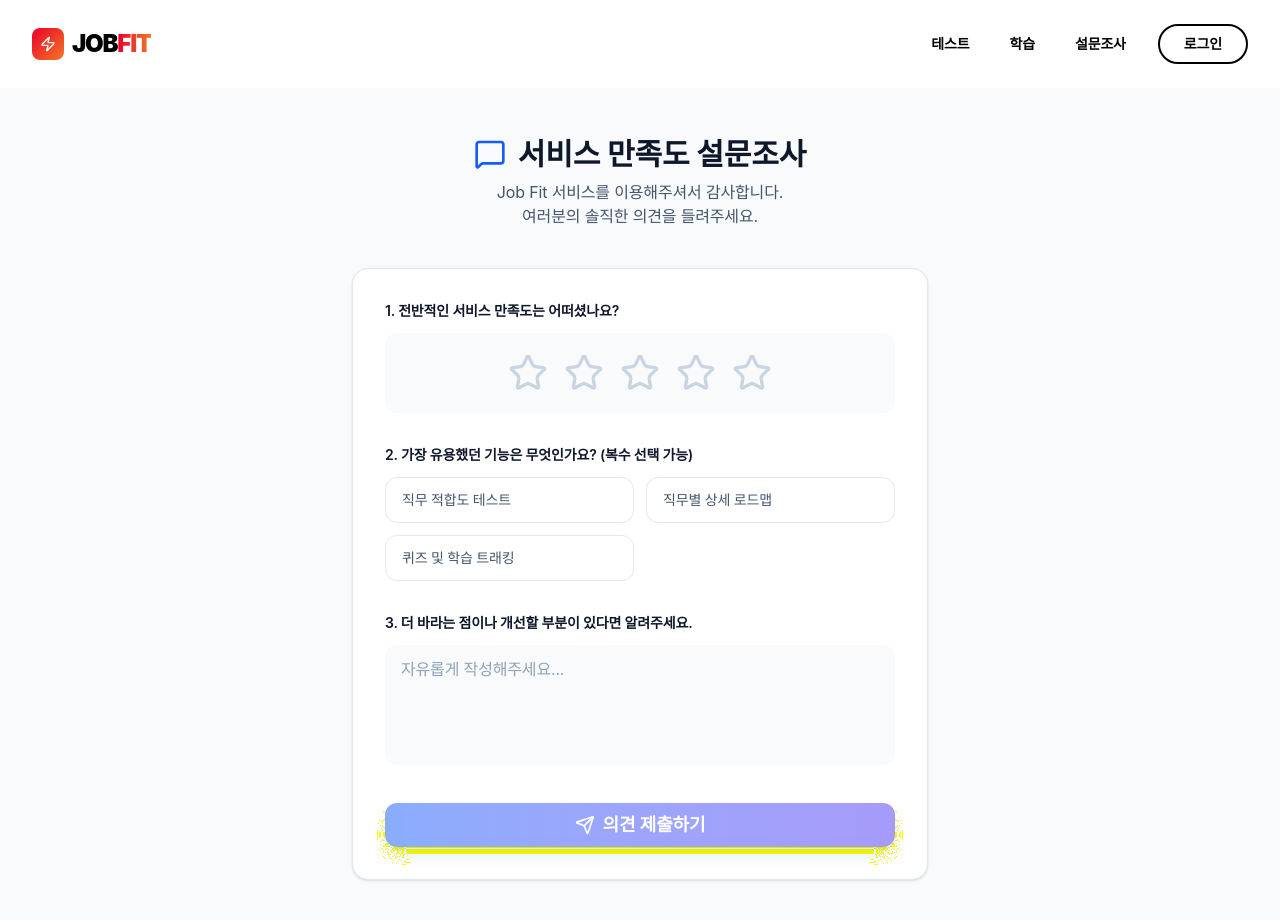
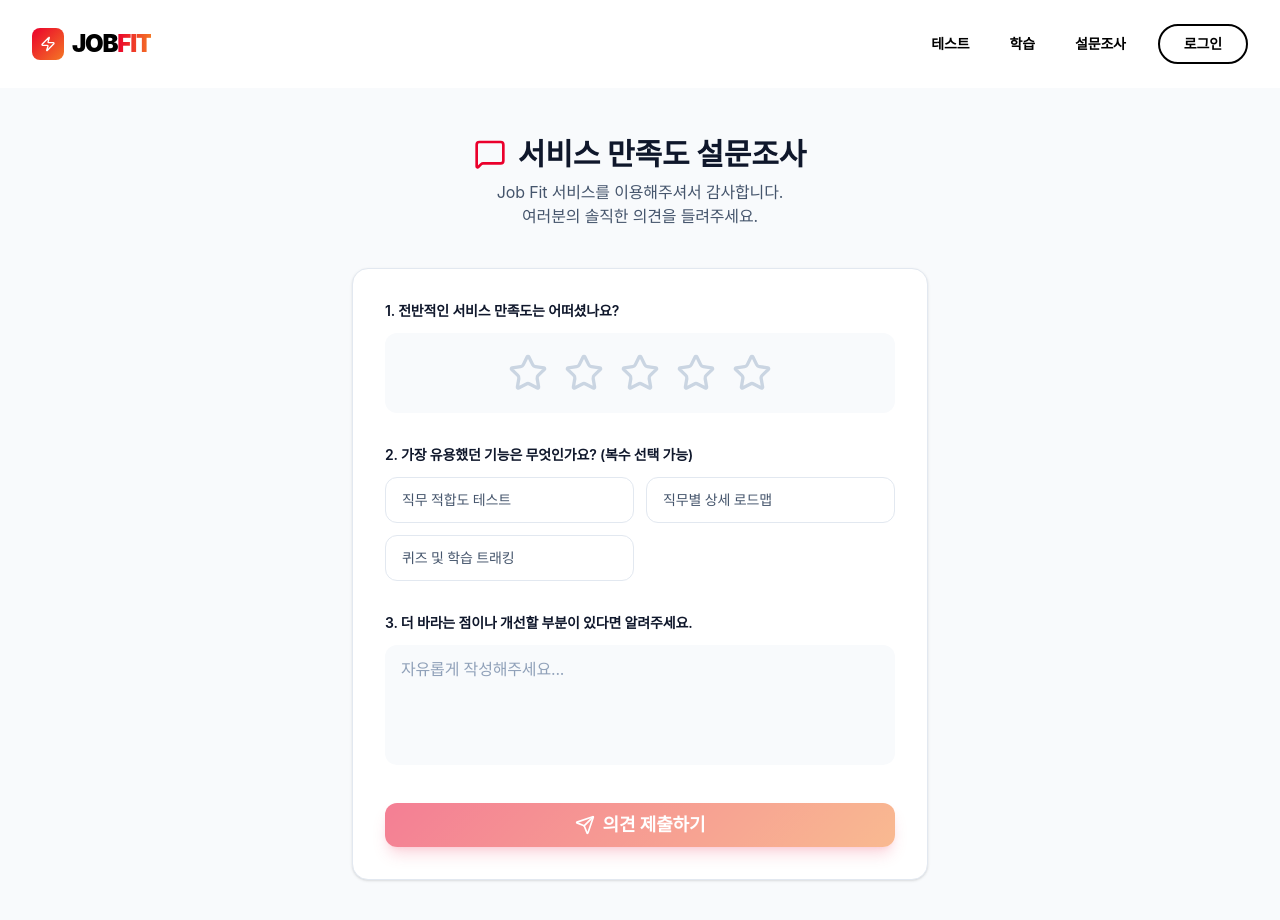
Before and after one commit to job-fit-organization/JobFit, a Next.js app: page /survey in a window 1280 px wide. Shown: the top 920 px of the page. Built offline with nearby package versions, Linux system fonts and the light colour scheme; a web font is replaced by a local one.

Commit message:
survey 색상수정

```diff
--- a/src/app/survey/_components/FeatureSection.tsx
+++ b/src/app/survey/_components/FeatureSection.tsx
@@ -8,7 +8,7 @@ interface FeatureSectionProps {
 
 const STYLE = {
   featureBtn: "px-4 py-3 rounded-xl text-left text-sm font-medium transition-all border",
-  selected: "bg-blue-50 border-blue-500 text-blue-700 shadow-sm",
+  selected: "bg-main-1/5 border-main-1 text-main-1 shadow-sm",
   unselected: "bg-white border-slate-200 text-slate-600 hover:border-slate-300 hover:bg-slate-50",
 };
 
--- a/src/app/survey/_components/RatingSection.tsx
+++ b/src/app/survey/_components/RatingSection.tsx
@@ -33,7 +33,7 @@ const RatingSection = ({ rating, onRate, styles }: RatingSectionProps) => {
               className={cn(
                 STYLE.starIcon,
                 // 색상 변경
-                star <= rating ? "text-yellow-400 fill-yellow-400" : "text-slate-300"
+                star <= rating ? "text-serve-1 fill-serve-1" : "text-slate-300"
               )}
             />
           </button>
--- a/src/app/survey/_components/SuccessView.tsx
+++ b/src/app/survey/_components/SuccessView.tsx
@@ -5,11 +5,11 @@ import { CheckCircle2 } from 'lucide-react';
 const STYLE = {
   overlay: "min-h-screen bg-slate-50 flex items-center justify-center p-4",
   card: "bg-white max-w-md w-full p-8 rounded-2xl shadow-xl text-center space-y-6",
-  iconWrapper: "w-20 h-20 bg-green-100 rounded-full flex items-center justify-center mx-auto",
-  icon: "w-10 h-10 text-green-600",
+  iconWrapper: "w-20 h-20 bg-serve-2/10 rounded-full flex items-center justify-center mx-auto",
+  icon: "w-10 h-10 text-serve-2",
   title: "text-2xl font-bold text-slate-900",
   description: "text-slate-600",
-  button: "w-full bg-blue-600 hover:bg-blue-700",
+  button: "w-full bg-main-1 hover:bg-main-1/90",
 };
 
 const SuccessView = ({ onHomeClick }: { onHomeClick: () => void }) => {
--- a/src/app/survey/_components/SurveyHeader.tsx
+++ b/src/app/survey/_components/SurveyHeader.tsx
@@ -3,7 +3,7 @@ import { MessageSquare } from 'lucide-react';
 const STYLE = {
   container: "text-center mb-10",
   title: "text-3xl font-bold text-slate-900 flex items-center justify-center gap-3",
-  icon: "w-8 h-8 text-blue-600",
+  icon: "w-8 h-8 text-main-1",
   description: "mt-2 text-slate-600",
 };
 
--- a/src/app/survey/page.tsx
+++ b/src/app/survey/page.tsx
@@ -18,10 +18,10 @@ const STYLE = {
     card: "bg-white rounded-2xl shadow-sm border border-slate-200 p-6 md:p-8 space-y-8",
     section: "space-y-3",
     label: "block text-sm font-semibold text-slate-900",
-    textArea: "w-full px-4 py-3 rounded-xl bg-slate-50 border-slate-200 text-slate-900 placeholder:text-slate-400 focus:outline-none focus:ring-2 focus:ring-blue-500 focus:bg-white resize-none transition-all",
+    textArea: "w-full px-4 py-3 rounded-xl bg-slate-50 border-slate-200 text-slate-900 placeholder:text-slate-400 focus:outline-none focus:ring-2 focus:ring-main-1 focus:bg-white resize-none transition-all",
     starContainer: "flex gap-2 justify-center py-4 bg-slate-50 rounded-xl",
     featureGrid: "grid grid-cols-1 md:grid-cols-2 gap-3",
-    submitBtn: "w-full py-4 text-lg font-semibold shadow-lg shadow-blue-500/30 flex items-center justify-center gap-2 bg-gradient-to-r from-blue-600 to-indigo-600 hover:from-blue-700 hover:to-indigo-700 transform hover:-translate-y-1 transition-all",
+    submitBtn: "w-full py-4 text-lg font-semibold shadow-lg shadow-main-1/30 flex items-center justify-center gap-2 bg-gradient-primary hover:opacity-90 transform hover:-translate-y-1 transition-all",
 };
 
 export default function SurveyPage() {
```
